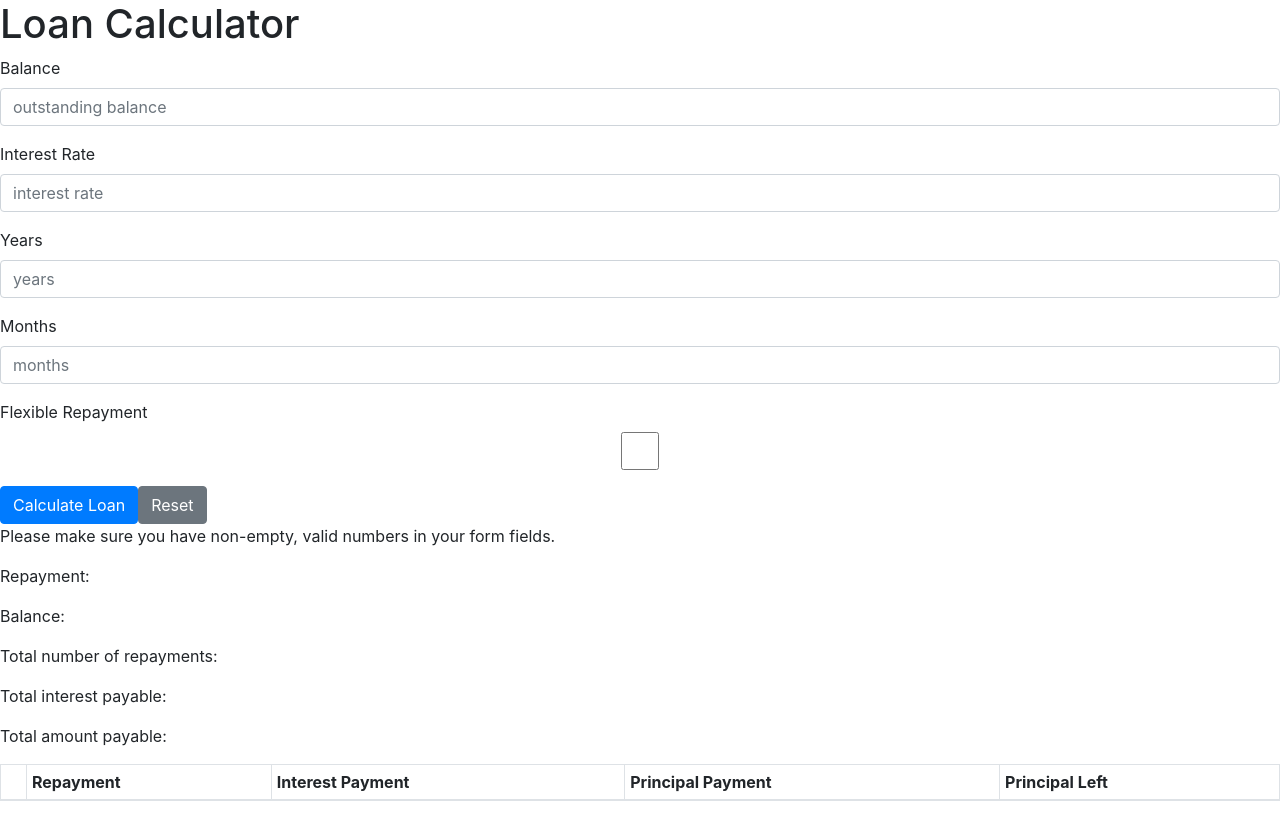
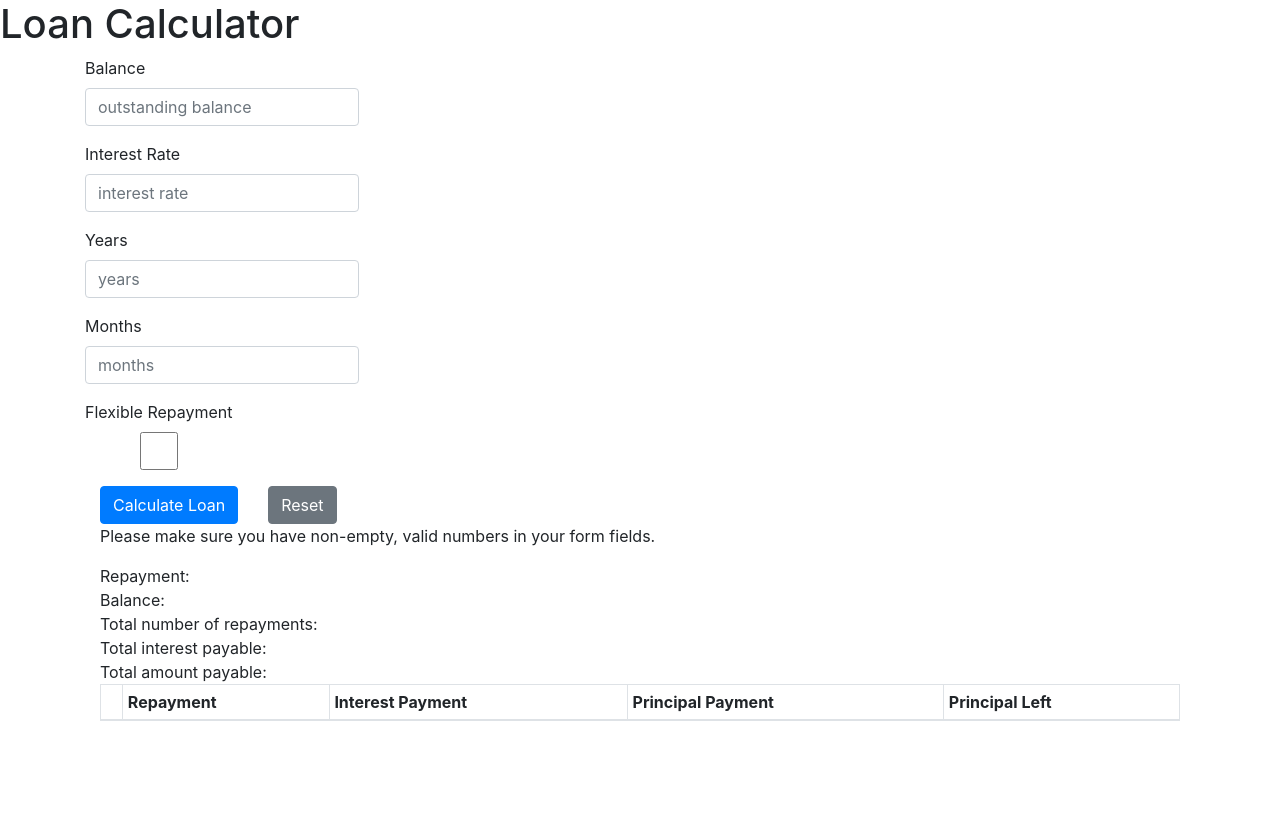
Before and after one commit to sahilcc7/LoanCalculator, a React app: page / in a window 1280 px wide. Built offline with nearby package versions, Linux system fonts and the light colour scheme.

Commit message:
use Containers

```diff
--- a/package.json
+++ b/package.json
@@ -38,6 +38,7 @@
     "react-bootstrap": "^1.0.1",
     "react-currency-format": "^1.0.0",
     "react-dom": "^16.13.1",
+    "reactstrap": "^8.4.1",
     "sass": "^1.26.5",
     "sass-loader": "^8.0.2",
     "style-loader": "^1.2.1",
--- a/src/components/loanAmortization.jsx
+++ b/src/components/loanAmortization.jsx
@@ -1,6 +1,6 @@
 import React from 'react';
 import CurrencyFormat from 'react-currency-format';
-import Table from 'react-bootstrap/Table';
+import { Container, Table } from 'react-bootstrap';
 import '../App.scss';
 
 const LoanAmortization = (props) => {
@@ -10,7 +10,7 @@ const LoanAmortization = (props) => {
     * @param {array} array
     * @return {string} num
     */
-    return array.map( (rowObj, index) => {
+    return array.map((rowObj, index) => {
       let month = index + 1;
 
       return (
@@ -18,7 +18,7 @@ const LoanAmortization = (props) => {
           <td className="month column">{month}</td>
           <td className="monthly-payment column"><CurrencyFormat value={rowObj.monthlyPayment} displayType={'text'} thousandSeparator={true} prefix={'$'} /> </td>
           <td className="interest-payment column"><CurrencyFormat value={rowObj.interestPayment} displayType={'text'} thousandSeparator={true} prefix={'$'} /> </td>
-            <td className="principal-payment column"><CurrencyFormat value= {rowObj.principalPayment} displayType={'text'} thousandSeparator={true} prefix={'$'} /></td>
+          <td className="principal-payment column"><CurrencyFormat value={rowObj.principalPayment} displayType={'text'} thousandSeparator={true} prefix={'$'} /></td>
           <td className="principal-left column"><CurrencyFormat value={rowObj.endingPrincipal} displayType={'text'} thousandSeparator={true} prefix={'$'} /> </td>
         </tr>
       )
@@ -29,7 +29,7 @@ const LoanAmortization = (props) => {
   const amortizationArray = props.table.resultsArray;
 
   return (
-      <div className={`loan-table-container component ${hiddenClass}`}>
+    <Container fluid="sm">
       <Table striped bordered hover size="sm">
         <thead>
           <tr>
@@ -44,7 +44,7 @@ const LoanAmortization = (props) => {
           {renderTableRows(amortizationArray)}
         </tbody>
       </Table>
-      </div>
+    </Container>
   );
 
 }
--- a/src/components/loanCalculator.jsx
+++ b/src/components/loanCalculator.jsx
@@ -3,8 +3,11 @@ import LoanForm from './loanForm';
 import LoanResults from './loanResults';
 import FlexLoanResults from './flexLoanResults';
 import LoanAmortization from './loanAmortization';
+import { Container } from 'react-bootstrap';
 
 const LoanCalculator = props => {
+  const [formKey, setFormKey] = useState(Math.random);
+
   const [formValue, setFormValues] = useState({
     price: "",
     duration: "",
@@ -80,6 +83,8 @@ const LoanCalculator = props => {
         });
 
         setFlexiOption(false);
+
+    setFormKey(Math.random);
   };
 
   const getSum = (array, prop) => {
@@ -357,9 +362,21 @@ const LoanCalculator = props => {
 
   return (
     <div>
-      <LoanForm parentCallback={formCallback} toggleFlexiPayCallback={toggleFlexiPayCallback} resetCallback={resetState.bind(this)} />
-      {flexiOption ? <FlexLoanResults results={flexResults} /> : <LoanResults results={results} />}
+      <Container key={formKey}>
+        <LoanForm
+          parentCallback={formCallback}
+          toggleFlexiPayCallback={toggleFlexiPayCallback}
+          resetCallback={resetState.bind(this)} />
+
+        {
+          flexiOption ?
+            <FlexLoanResults results={flexResults} />
+            :
+            <LoanResults results={results} />
+        }
+
         <LoanAmortization table={amortization} />
+      </Container>
     </div>
   );
 
--- a/src/components/loanDuration.jsx
+++ b/src/components/loanDuration.jsx
@@ -1,5 +1,5 @@
 import React, { useState, useEffect } from 'react';
-import Form from 'react-bootstrap/Form'
+import { Form, Row } from 'react-bootstrap'
 
 const LoanDuration = (props) => {
     const [durationYears, setDurationYears] = useState("");
@@ -33,7 +33,7 @@ const LoanDuration = (props) => {
             months = parseFloat(event.target.value);
         }
 
-        if (this.state.durationYears !== "") {
+        if (durationYears !== "") {
             months += parseFloat(durationYears) * 12;
         }
 
@@ -43,6 +43,7 @@ const LoanDuration = (props) => {
 
     return (
         <>
+            <Row>
                 <Form.Group controlId="formDurationYears">
                     <Form.Label>Years</Form.Label>
                     <Form.Control
@@ -53,7 +54,9 @@ const LoanDuration = (props) => {
                         placeholder="years"
                     />
                 </Form.Group>
+            </Row>
 
+            <Row>
                 <Form.Group controlId="formDurationMonths">
                     <Form.Label>Months</Form.Label>
                     <Form.Control
@@ -64,6 +67,8 @@ const LoanDuration = (props) => {
                         placeholder="months"
                     />
                 </Form.Group>
+            </Row>
+
         </>
     )
 }
--- a/src/components/loanForm.jsx
+++ b/src/components/loanForm.jsx
@@ -1,8 +1,7 @@
 import React, { useState, useEffect } from 'react';
 import CurrencyFormat from 'react-currency-format';
 import LoanDuration from './loanDuration';
-import Form from 'react-bootstrap/Form';
-import Button from 'react-bootstrap/Button';
+import { Container, Row, Col, Form, Button } from 'react-bootstrap';
 import '../App.scss';
 
 const LoanForm = props => {
@@ -31,19 +30,6 @@ const LoanForm = props => {
 
   const handleReset = () => {
     props.resetCallback();
-
-    setState({
-      price: "",
-      duration: "",
-      interestRate: "",
-      flexiPayOption: false,
-      flexiPayDuration: "",
-      flexiPayRepayment: "",
-      isError: false,
-      durationKey: Math.random()
-    });
-
-
   };
 
   const handleChange = (event) => {
@@ -147,8 +133,9 @@ const LoanForm = props => {
   const isError = state.isError ? "show-fast" : "hide-fast";
 
   return (
-    <div>
+    <Container fluid="sm">
       <Form onSubmit={handleSubmit}>
+        <Row>
           <Form.Group controlId="formPrice">
             <Form.Label>Balance</Form.Label>
             <Form.Control
@@ -158,7 +145,8 @@ const LoanForm = props => {
               onChange={handleChange}
               placeholder="outstanding balance" />
           </Form.Group>
-
+        </Row>
+        <Row>
           <Form.Group controlId="formInterestRate">
             <Form.Label>Interest Rate</Form.Label>
             <Form.Control
@@ -169,9 +157,9 @@ const LoanForm = props => {
               placeholder="interest rate"
             />
           </Form.Group>
-
+        </Row>
         <LoanDuration key={state.durationKey} parentCallback={formCallback} />
-
+        <Row>
           <Form.Group controlId="formFlexiOption">
             <Form.Label>Flexible Repayment</Form.Label>
             <Form.Control
@@ -180,10 +168,13 @@ const LoanForm = props => {
               value={state.flexiPayOption}
               onChange={toggleChange} />
           </Form.Group>
+        </Row>
+
         {
           state.flexiPayOption
             ?
             <>
+              <Row>
                 <Form.Group controlId="formflexiPayRepayment">
                   <Form.Label>Flex Repayment</Form.Label>
                   <Form.Control
@@ -193,13 +184,16 @@ const LoanForm = props => {
                     onChange={handleChange}
                     placeholder="flexible repayment" />
                 </Form.Group>
-
+              </Row>
               <LoanDuration key={state.durationKey} parentCallback={formFlexiPayCallback} />
             </>
             : null
         }
-        <Button variant="primary" type="submit">Calculate Loan</Button>
-        <Button variant="secondary" type="button" onClick={handleReset}>Reset</Button>
+        <Row>
+          <Col md="auto"><Button variant="primary" type="submit">Calculate Loan</Button></Col>
+          <Col><Button variant="secondary" type="button" onClick={handleReset}>Reset</Button></Col>
+        </Row>
+
       </Form>
 
       <div>
@@ -207,9 +201,8 @@ const LoanForm = props => {
           <p>Please make sure you have non-empty, valid numbers in your form fields.</p>
         </div>
       </div>
-    </div>
+    </Container>
   )
-
 }
 
 export default LoanForm;
--- a/src/components/loanResults.jsx
+++ b/src/components/loanResults.jsx
@@ -1,21 +1,42 @@
 import React from 'react';
 import CurrencyFormat from 'react-currency-format';
+import { Container, Row, Col, } from 'react-bootstrap';
+
 function LoanResults(props) {
 
   return (
-      <div className="loan-results-container component">
-        <div>
-          <p><span>Repayment: </span><CurrencyFormat value={props.results.monthlyPayment} displayType={'text'} thousandSeparator={true} prefix={'$'} /></p>
-        </div>
+    <Container fluid="md">
+      <Row>
+        <Col>Repayment:</Col>
+        <Col xs={6}><CurrencyFormat value={props.results.monthlyPayment} displayType={'text'} thousandSeparator={true} prefix={'$'} /></Col>
+        <Col></Col>
+      </Row>
 
-        <div>
-          <p><span>Balance: </span><CurrencyFormat value={props.results.balance} displayType={'text'} thousandSeparator={true} prefix={'$'} /></p>
-          <p><span>Total number of repayments: </span>{props.results.numberOfRepayments}</p>
-          <p><span>Total interest payable: </span><CurrencyFormat value={props.results.totalInterest} displayType={'text'} thousandSeparator={true} prefix={'$'} /></p>
-          <p><span>Total amount payable: </span><CurrencyFormat value={props.results.totalLoanAmt} displayType={'text'} thousandSeparator={true} prefix={'$'} /></p>
-        </div>
-      </div>
-    )
+      <Row>
+        <Col>Balance:</Col>
+        <Col xs={6}><CurrencyFormat value={props.results.balance} displayType={'text'} thousandSeparator={true} prefix={'$'} /></Col>
+        <Col></Col>
+      </Row>
+
+      <Row>
+        <Col>Total number of repayments:</Col>
+        <Col xs={6}>{props.results.numberOfRepayments}</Col>
+        <Col></Col>
+      </Row>
+
+      <Row>
+        <Col>Total interest payable:</Col>
+        <Col xs={6}><CurrencyFormat value={props.results.totalInterest} displayType={'text'} thousandSeparator={true} prefix={'$'} /></Col>
+        <Col></Col>
+      </Row>
+
+      <Row>
+        <Col>Total amount payable:</Col>
+        <Col xs={6}><CurrencyFormat value={props.results.totalLoanAmt} displayType={'text'} thousandSeparator={true} prefix={'$'} /></Col>
+        <Col></Col>
+      </Row>
+    </Container>
+  )
 }
 
 export default LoanResults;
--- a/src/index.js
+++ b/src/index.js
@@ -1,5 +1,6 @@
 import React from 'react';
 import ReactDOM from 'react-dom';
 import App from './App';
+import 'bootstrap/dist/css/bootstrap.min.css';
 
 ReactDOM.render(<App />, document.getElementById('root'));
```
Also changed, not shown: 1 other file (tests, documents, lock files or other folders). Lines whose indentation alone changed are shown as unchanged.
